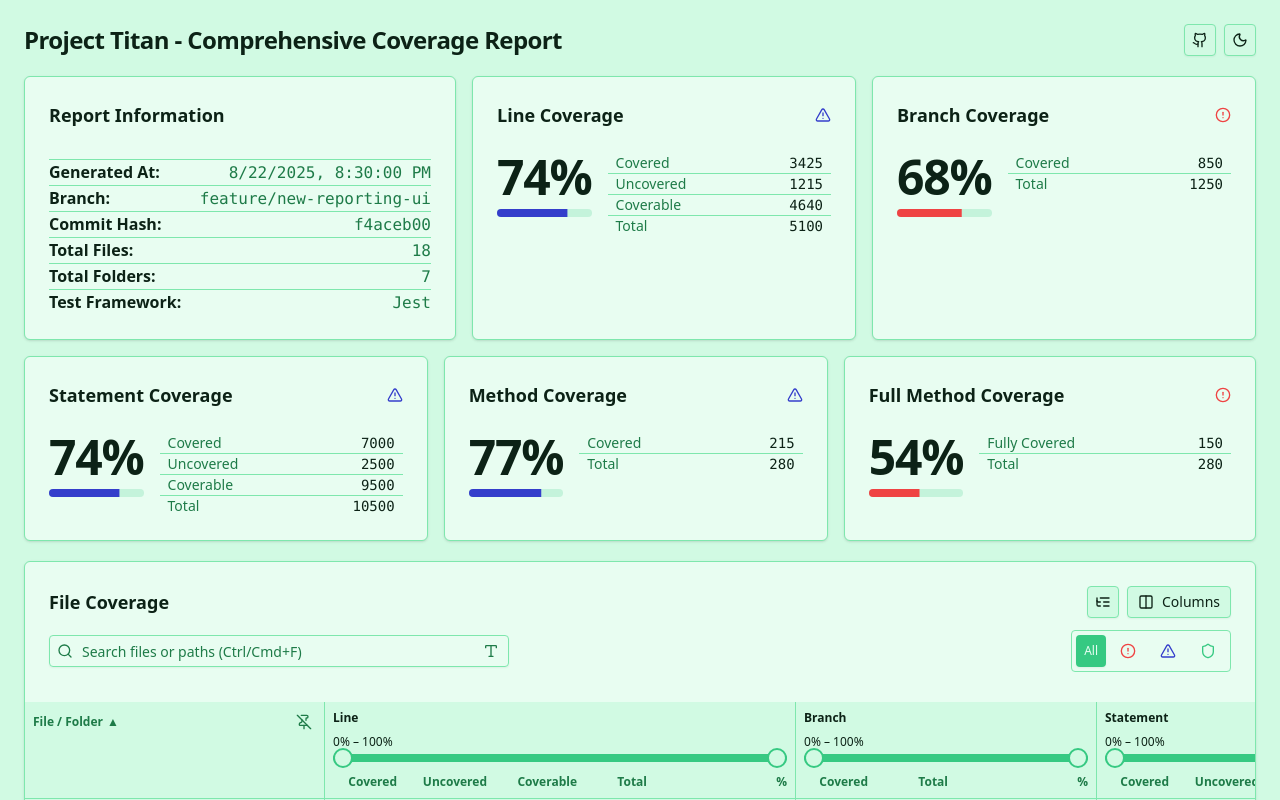
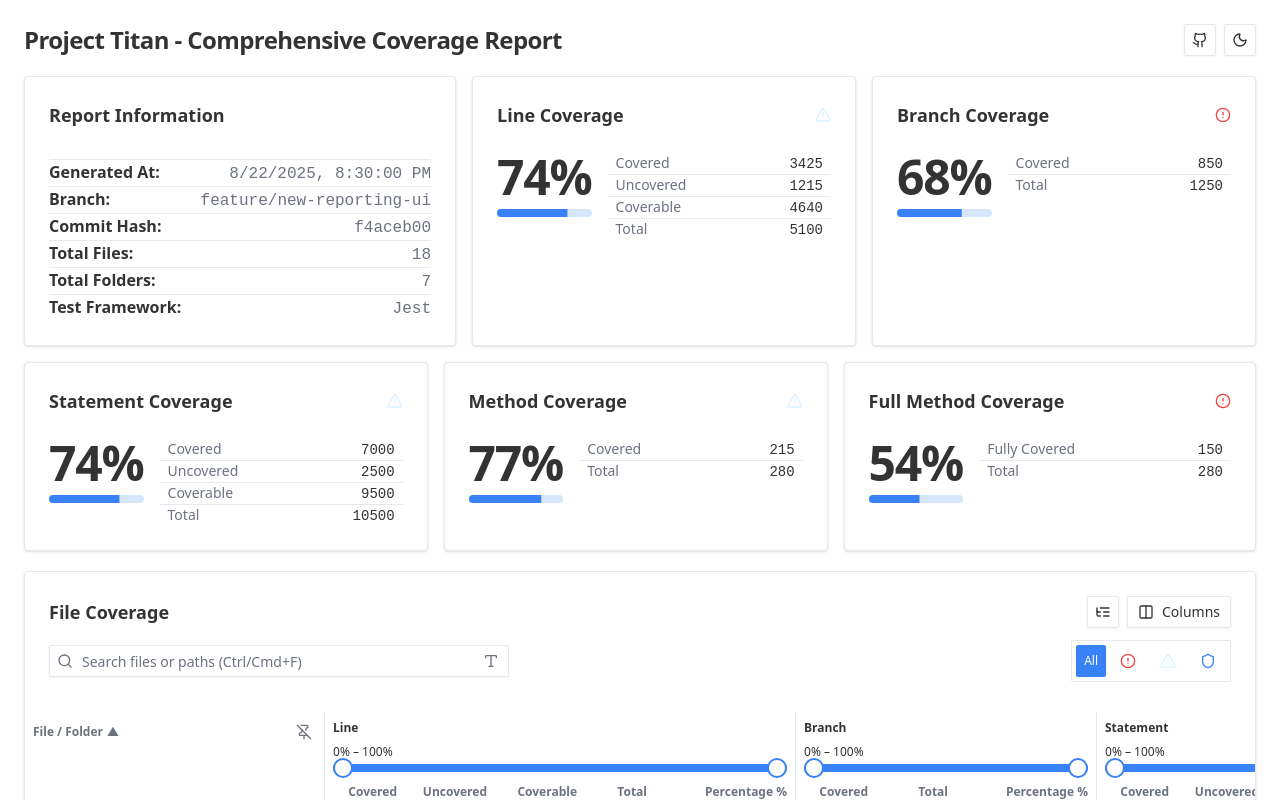
Before and after one commit to IgorBayerl/nanovision, a React (Vite) app in the folder ui/: page / in a window 1280 px wide. Shown: the top 800 px of the page. Built offline with nearby package versions, Linux system fonts and the light colour scheme.

Commit message:
Improve css theme

```diff
--- a/ui/public/data.js
+++ b/ui/public/data.js
@@ -855,7 +855,7 @@ window.__ADLERCOV_SUMMARY__ = {
                 { id: 'uncovered', label: 'Uncovered', width: 90 },
                 { id: 'coverable', label: 'Coverable', width: 90 },
                 { id: 'total', label: 'Total', width: 70 },
-                { id: 'percentage', label: '%', width: 140 },
+                { id: 'percentage', label: 'Percentage %', width: 140 },
             ],
         },
         branchCoverage: {
@@ -864,7 +864,7 @@ window.__ADLERCOV_SUMMARY__ = {
             subMetrics: [
                 { id: 'covered', label: 'Covered', width: 80 },
                 { id: 'total', label: 'Total', width: 80 },
-                { id: 'percentage', label: '%', width: 140 },
+                { id: 'percentage', label: 'Percentage %', width: 140 },
             ],
         },
         methodCoverage: {
@@ -873,7 +873,7 @@ window.__ADLERCOV_SUMMARY__ = {
             subMetrics: [
                 { id: 'covered', label: 'Covered', width: 120 },
                 { id: 'total', label: 'Total', width: 80 },
-                { id: 'percentage', label: '%', width: 140 },
+                { id: 'percentage', label: 'Percentage %', width: 140 },
             ],
         },
         fullMethodCoverage: {
@@ -882,7 +882,7 @@ window.__ADLERCOV_SUMMARY__ = {
             subMetrics: [
                 { id: 'covered', label: 'Fully Covered', width: 120 },
                 { id: 'total', label: 'Total', width: 80 },
-                { id: 'percentage', label: '%', width: 140 },
+                { id: 'percentage', label: 'Percentage %', width: 140 },
             ],
         },
         statementCoverage: {
@@ -892,7 +892,7 @@ window.__ADLERCOV_SUMMARY__ = {
                 { id: 'uncovered', label: 'Uncovered', width: 90 },
                 { id: 'coverable', label: 'Coverable', width: 90 },
                 { id: 'total', label: 'Total', width: 70 },
-                { id: 'percentage', label: '%', width: 140 },
+                { id: 'percentage', label: 'Percentage %', width: 140 },
             ],
         },
     },
--- a/ui/src/components/MetricCard.tsx
+++ b/ui/src/components/MetricCard.tsx
@@ -4,7 +4,7 @@ import { Card, CardContent, CardHeader, CardTitle } from '@/ui/card'
 import { Progress } from '@/ui/progress'
 
 const DetailRow = ({ label, value }: { label: string; value: number | string }) => (
-    <div className="group flex items-baseline justify-between px-2 text-sm hover:bg-muted/50">
+    <div className="group flex items-baseline justify-between px-2 text-sm hover:bg-accent/50">
         <span className="text-muted-foreground group-hover:text-foreground">{label}</span>
         <span className="font-medium font-mono text-foreground">{value}</span>
     </div>
@@ -29,8 +29,6 @@ export default function MetricCard({
 }) {
     const pct = details ? Math.max(0, Math.min(100, Math.round(details.percentage))) : undefined
 
-    const statusBarColor = status === 'danger' ? 'bg-destructive' : status === 'warning' ? 'bg-accent' : 'bg-primary'
-
     return (
         <Card className="flex h-full w-full flex-col rounded-md">
             <CardHeader className="flex flex-row items-center justify-between">
@@ -43,7 +41,7 @@ export default function MetricCard({
                         {pct !== undefined ? `${pct}%` : 'N/A'}
                     </div>
                     <div className="mt-2 w-full max-w-[100px]">
-                        <Progress value={pct} indicatorClassName={statusBarColor} />
+                        <Progress value={pct} indicatorClassName="bg-primary" />
                     </div>
                 </div>
                 <div className="flex flex-1 flex-col divide-y">
--- a/ui/src/theme.css
+++ b/ui/src/theme.css
@@ -1,128 +1,101 @@
 :root {
-    --background: hsl(147 80% 90%);
-    --foreground: hsl(147 48% 9%);
-    --card: hsl(147 81% 95%);
-    --card-foreground: hsl(147 48% 9%);
-    --popover: hsl(147 81% 95%);
-    --popover-foreground: hsl(147 48% 9%);
-    --primary: hsl(151 58% 50%);
-    --primary-foreground: hsl(151 81% 95%);
-    --secondary: hsl(217 59% 50%);
-    --secondary-foreground: hsl(217 81% 95%);
-    --muted: hsl(155, 30%, 81%);
-    --muted-foreground: hsl(147 61% 30%);
-    --accent: hsl(236 59% 50%);
-    --accent-foreground: hsl(236 81% 95%);
-    --destructive: hsl(0 84% 60%);
-    --border: hsl(147 68% 70%);
-    --input: hsl(147 68% 70%);
-    --ring: hsl(151 58% 50%);
-    --radius: 0.5rem;
+    --background: oklch(1 0 0);
+    --foreground: oklch(0.32 0 0);
+    --subtle: oklch(0.98 0.01 261.82);
+    --card: oklch(1 0 0);
+    --card-foreground: oklch(0.32 0 0);
+    --popover: oklch(1 0 0);
+    --popover-foreground: oklch(0.32 0 0);
+    --primary: oklch(0.62 0.19 259.76);
+    --primary-foreground: oklch(1 0 0);
+    --secondary: oklch(0.97 0 0);
+    --secondary-foreground: oklch(0.45 0.03 257.68);
+    --muted: oklch(91.958% 0.02834 270.417);
+    --muted-foreground: oklch(0.55 0.02 264.41);
+    --accent: oklch(0.95 0.03 233.56);
+    --accent-foreground: oklch(0.38 0.14 265.59);
+    --destructive: oklch(0.64 0.21 25.39);
+    --border: oklch(0.93 0.01 261.82);
+    --input: oklch(0.93 0.01 261.82);
+    --ring: oklch(0.62 0.19 259.76);
+    --chart-1: oklch(0.62 0.19 259.76);
+    --chart-2: oklch(0.55 0.22 262.96);
+    --chart-3: oklch(0.49 0.22 264.43);
+    --chart-4: oklch(0.42 0.18 265.55);
+    --chart-5: oklch(0.38 0.14 265.59);
+    --sidebar: oklch(0.98 0 0);
+    --sidebar-foreground: oklch(0.14 0 0);
+    --sidebar-primary: oklch(0.2 0 0);
+    --sidebar-primary-foreground: oklch(0.98 0 0);
+    --sidebar-accent: oklch(0.97 0 0);
+    --sidebar-accent-foreground: oklch(0.2 0 0);
+    --sidebar-border: oklch(0.92 0 0);
+    --sidebar-ring: oklch(0.71 0 0);
 
-    --subtle: hsl(147 72% 87%);
-    --covered: hsl(151 58% 50%);
-    --uncovered: hsl(4, 91%, 65%);
+    --font-sans:
+        "Geist", "Geist Fallback", ui-sans-serif, system-ui, -apple-system, BlinkMacSystemFont, "Segoe UI", Roboto, "Helvetica Neue", Arial, "Noto Sans", sans-serif, "Apple Color Emoji", "Segoe UI Emoji", "Segoe UI Symbol", "Noto Color Emoji";
+    --font-serif: Source Serif 4, serif;
+    --font-mono: JetBrains Mono, monospace;
+
+    --radius: 0.375rem;
+
+    --shadow-2xs: 0 1px 3px 0px oklch(0 0 0 / 0.05);
+    --shadow-xs: 0 1px 3px 0px oklch(0 0 0 / 0.05);
+    --shadow-sm: 0 1px 3px 0px oklch(0 0 0 / 0.1), 0 1px 2px -1px oklch(0 0 0 / 0.1);
+    --shadow: 0 1px 3px 0px oklch(0 0 0 / 0.1), 0 1px 2px -1px oklch(0 0 0 / 0.1);
+    --shadow-md: 0 1px 3px 0px oklch(0 0 0 / 0.1), 0 2px 4px -1px oklch(0 0 0 / 0.1);
+    --shadow-lg: 0 1px 3px 0px oklch(0 0 0 / 0.1), 0 4px 6px -1px oklch(0 0 0 / 0.1);
+    --shadow-xl: 0 1px 3px 0px oklch(0 0 0 / 0.1), 0 8px 10px -1px oklch(0 0 0 / 0.1);
+    --shadow-2xl: 0 1px 3px 0px oklch(0 0 0 / 0.25);
+}
+.dark {
+    --background: oklch(0.23 0.01 260.69);
+    --foreground: oklch(0.93 0 0);
+    --subtle: oklch(0.21 0.01 260.69);
+    --card: oklch(0.26 0.01 260.7);
+    --card-foreground: oklch(0.93 0 0);
+    --popover: oklch(0.26 0.01 260.7);
+    --popover-foreground: oklch(0.93 0 0);
+    --primary: oklch(0.58 0.14 227.21);
+    --primary-foreground: oklch(1 0 0);
+    --secondary: oklch(0.3 0.01 254);
+    --secondary-foreground: oklch(0.93 0 0);
+    --muted: oklch(0.26 0.01 260.7);
+    --muted-foreground: oklch(0.68 0 0);
+    --accent: oklch(0.33 0.03 226.28);
+    --accent-foreground: oklch(0.93 0 0);
+    --destructive: oklch(0.59 0.22 11.39);
+    --border: oklch(0.3 0.01 268.37);
+    --input: oklch(0.3 0.01 268.37);
+    --ring: oklch(0.58 0.14 227.21);
+    --chart-1: oklch(0.58 0.14 227.21);
+    --chart-2: oklch(0.77 0.13 222.66);
+    --chart-3: oklch(0.69 0.14 160.27);
+    --chart-4: oklch(0.59 0.22 11.39);
+    --chart-5: oklch(0.8 0.15 82.32);
+    --sidebar: oklch(0.23 0.01 260.69);
+    --sidebar-foreground: oklch(0.93 0 0);
+    --sidebar-primary: oklch(0.58 0.14 227.21);
+    --sidebar-primary-foreground: oklch(1 0 0);
+    --sidebar-accent: oklch(0.33 0.03 226.28);
+    --sidebar-accent-foreground: oklch(0.93 0 0);
+    --sidebar-border: oklch(0.3 0.01 268.37);
+    --sidebar-ring: oklch(0.58 0.14 227.21);
+
+    --shadow-2xs: 0 1px 3px 0px oklch(0 0 0 / 0.05);
+    --shadow-xs: 0 1px 3px 0px oklch(0 0 0 / 0.05);
+    --shadow-sm: 0 1px 3px 0px oklch(0 0 0 / 0.1), 0 1px 2px -1px oklch(0 0 0 / 0.1);
+    --shadow: 0 1px 3px 0px oklch(0 0 0 / 0.1), 0 1px 2px -1px oklch(0 0 0 / 0.1);
+    --shadow-md: 0 1px 3px 0px oklch(0 0 0 / 0.1), 0 2px 4px -1px oklch(0 0 0 / 0.1);
+    --shadow-lg: 0 1px 3px 0px oklch(0 0 0 / 0.1), 0 4px 6px -1px oklch(0 0 0 / 0.1);
+    --shadow-xl: 0 1px 3px 0px oklch(0 0 0 / 0.1), 0 8px 10px -1px oklch(0 0 0 / 0.1);
+    --shadow-2xl: 0 1px 3px 0px oklch(0 0 0 / 0.25);
 }
 
-.dark {
-    --background: hsl(147 48% 9%);
-    --foreground: hsl(147 81% 90%);
-    --card: hsl(147 60% 20%);
-    --card-foreground: hsl(147 81% 90%);
-    --popover: hsl(147 60% 20%);
-    --popover-foreground: hsl(147 81% 90%);
-    --primary: hsl(151, 59%, 30%);
-    --primary-foreground: hsl(151 48% 9%);
-    --secondary: hsl(217 59% 50%);
-    --secondary-foreground: hsl(217 81% 95%);
-    --muted: hsl(147, 61%, 17%);
-    --muted-foreground: hsl(147 55% 86%);
-    --accent: hsl(236 59% 50%);
-    --accent-foreground: hsl(236 81% 95%);
-    --destructive: hsl(0 63% 94%);
-    --border: hsl(147, 58%, 15%);
-    --input: hsl(147 60% 30%);
-    --ring: hsl(151, 38%, 41%);
-
-    --subtle: hsl(147 46% 11%);
-    --covered: hsl(151, 59%, 30%);
-    --uncovered: hsl(10, 100%, 89%);
-}
-
-/* :root {
-  --radius: 0.65rem;
-  --background: oklch(1 0 0);
-  --foreground: oklch(0.141 0.005 285.823);
-  --card: oklch(1 0 0);
-  --card-foreground: oklch(0.141 0.005 285.823);
-  --popover: oklch(1 0 0);
-  --popover-foreground: oklch(0.141 0.005 285.823);
-  --primary: oklch(0.623 0.214 259.815);
-  --primary-foreground: oklch(0.97 0.014 254.604);
-  --secondary: oklch(0.967 0.001 286.375);
-  --secondary-foreground: oklch(0.21 0.006 285.885);
-  --muted: oklch(0.967 0.001 286.375);
-  --muted-foreground: oklch(0.552 0.016 285.938);
-  --accent: oklch(0.967 0.001 286.375);
-  --accent-foreground: oklch(0.21 0.006 285.885);
-  --destructive: oklch(0.577 0.245 27.325);
-  --border: oklch(0.92 0.004 286.32);
-  --input: oklch(0.92 0.004 286.32);
-  --ring: oklch(0.623 0.214 259.815);
-  --chart-1: oklch(0.646 0.222 41.116);
-  --chart-2: oklch(0.6 0.118 184.704);
-  --chart-3: oklch(0.398 0.07 227.392);
-  --chart-4: oklch(0.828 0.189 84.429);
-  --chart-5: oklch(0.769 0.188 70.08);
-  --sidebar: oklch(0.985 0 0);
-  --sidebar-foreground: oklch(0.141 0.005 285.823);
-  --sidebar-primary: oklch(0.623 0.214 259.815);
-  --sidebar-primary-foreground: oklch(0.97 0.014 254.604);
-  --sidebar-accent: oklch(0.967 0.001 286.375);
-  --sidebar-accent-foreground: oklch(0.21 0.006 285.885);
-  --sidebar-border: oklch(0.92 0.004 286.32);
-  --sidebar-ring: oklch(0.623 0.214 259.815);
-}
-
-.dark {
-  --background: oklch(0.141 0.005 285.823);
-  --foreground: oklch(0.985 0 0);
-  --card: oklch(0.21 0.006 285.885);
-  --card-foreground: oklch(0.985 0 0);
-  --popover: oklch(0.21 0.006 285.885);
-  --popover-foreground: oklch(0.985 0 0);
-  --primary: oklch(0.546 0.245 262.881);
-  --primary-foreground: oklch(0.379 0.146 265.522);
-  --secondary: oklch(0.274 0.006 286.033);
-  --secondary-foreground: oklch(0.985 0 0);
-  --muted: oklch(0.274 0.006 286.033);
-  --muted-foreground: oklch(0.705 0.015 286.067);
-  --accent: oklch(0.274 0.006 286.033);
-  --accent-foreground: oklch(0.985 0 0);
-  --destructive: oklch(0.704 0.191 22.216);
-  --border: oklch(1 0 0 / 10%);
-  --input: oklch(1 0 0 / 15%);
-  --ring: oklch(0.488 0.243 264.376);
-  --chart-1: oklch(0.488 0.243 264.376);
-  --chart-2: oklch(0.696 0.17 162.48);
-  --chart-3: oklch(0.769 0.188 70.08);
-  --chart-4: oklch(0.627 0.265 303.9);
-  --chart-5: oklch(0.645 0.246 16.439);
-  --sidebar: oklch(0.21 0.006 285.885);
-  --sidebar-foreground: oklch(0.985 0 0);
-  --sidebar-primary: oklch(0.546 0.245 262.881);
-  --sidebar-primary-foreground: oklch(0.379 0.146 265.522);
-  --sidebar-accent: oklch(0.274 0.006 286.033);
-  --sidebar-accent-foreground: oklch(0.985 0 0);
-  --sidebar-border: oklch(1 0 0 / 10%);
-  --sidebar-ring: oklch(0.488 0.243 264.376);
-} */
-
-/* Map those variables to Tailwind theme tokens so utilities exist.
-   `inline` makes utilities reference the current var value, so dark mode overrides work. */
 @theme inline {
     --color-background: var(--background);
     --color-foreground: var(--foreground);
+    --color-subtle: var(--subtle);
     --color-card: var(--card);
     --color-card-foreground: var(--card-foreground);
     --color-popover: var(--popover);
@@ -139,13 +112,35 @@
     --color-border: var(--border);
     --color-input: var(--input);
     --color-ring: var(--ring);
+    --color-chart-1: var(--chart-1);
+    --color-chart-2: var(--chart-2);
+    --color-chart-3: var(--chart-3);
+    --color-chart-4: var(--chart-4);
+    --color-chart-5: var(--chart-5);
+    --color-sidebar: var(--sidebar);
+    --color-sidebar-foreground: var(--sidebar-foreground);
+    --color-sidebar-primary: var(--sidebar-primary);
+    --color-sidebar-primary-foreground: var(--sidebar-primary-foreground);
+    --color-sidebar-accent: var(--sidebar-accent);
+    --color-sidebar-accent-foreground: var(--sidebar-accent-foreground);
+    --color-sidebar-border: var(--sidebar-border);
+    --color-sidebar-ring: var(--sidebar-ring);
 
-    --color-subtle: var(--subtle);
-    --color-covered: var(--covered);
-    --color-uncovered: var(--uncovered);
+    --font-sans: var(--font-sans);
+    --font-mono: var(--font-mono);
+    --font-serif: var(--font-serif);
 
-    /* Radius scale for rounded-* utilities */
+    --radius-sm: calc(var(--radius) - 4px);
+    --radius-md: calc(var(--radius) - 2px);
     --radius-lg: var(--radius);
-    --radius-md: calc(var(--radius) - 2px);
-    --radius-sm: calc(var(--radius) - 4px);
+    --radius-xl: calc(var(--radius) + 4px);
+
+    --shadow-2xs: var(--shadow-2xs);
+    --shadow-xs: var(--shadow-xs);
+    --shadow-sm: var(--shadow-sm);
+    --shadow: var(--shadow);
+    --shadow-md: var(--shadow-md);
+    --shadow-lg: var(--shadow-lg);
+    --shadow-xl: var(--shadow-xl);
+    --shadow-2xl: var(--shadow-2xl);
 }
```
Also changed, not shown: ui/src/components/InlineCoverage.tsx (+5 -4 lines).
